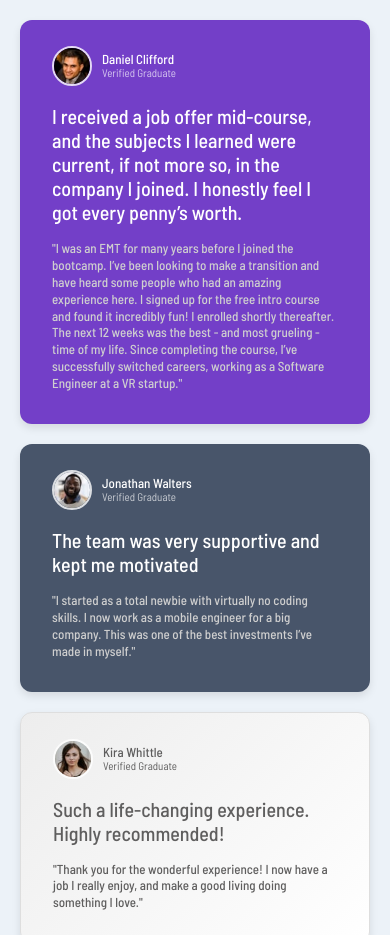
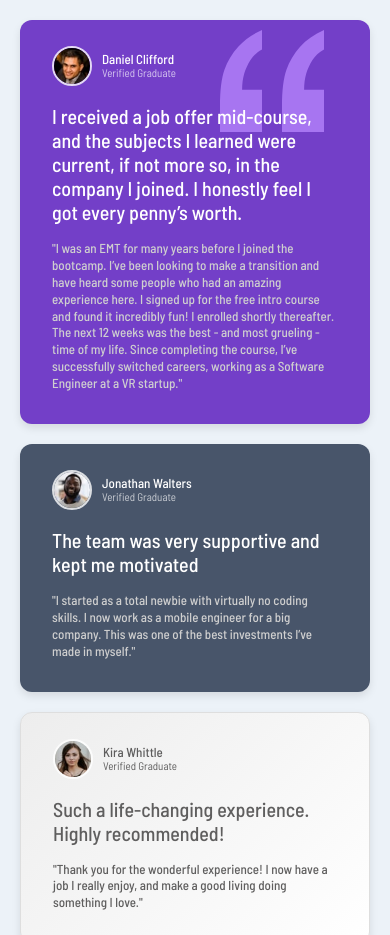
Before and after one commit to harisdev-netizen/testimonials-grid-section, a plain HTML site: page index.html in a window 390 px wide. Shown: the top 935 px of the page. Drawn offline with Linux system fonts and the light colour scheme.

Commit message:
style: ADDED SVG
added svg to the testimonial__item--purple

```diff
--- a/css/main.css
+++ b/css/main.css
@@ -68,6 +68,8 @@ body {
   grid-template-areas:
     'testimonials__item--purple testimonials__item--purple testimonials__item--purple testimonials__item--purple testimonials__item--gray testimonials__item--white'
     'testimonials__item--light testimonials__item--dark testimonials__item--dark testimonials__item--dark testimonials__item--dark testimonials__item--white';
+    /* position: relative;
+      overflow: hidden; */
   gap: 20px;
   max-width: 1110px;
   margin: 0 auto;
@@ -75,6 +77,7 @@ body {
 }
 
 .testimonial {
+  position: relative;
   padding: 26px 32px 32px 32px;
   border-radius: 12px;
   box-shadow: 0 4px 8px var(--color-card-shadow-light);
@@ -85,6 +88,21 @@ body {
 .testimonial:hover {
   transform: translateY(-5px);
   box-shadow: 0 8px 16px var(--color-card-shadow-dark);
+}
+
+.testimonial__header,
+.testimonial__title,
+.testimonial__text {
+  position: relative;
+  z-index: 1;
+}
+
+.testimonial svg {
+  position: absolute;
+  top: 13px;
+  left: 360px;
+  fill: rgba(255, 255, 255, 0.15);
+  z-index: 0;
 }
 
 .testimonial__header {
@@ -140,6 +158,14 @@ body {
       'testimonials__item--light testimonials__item--light testimonials__item--dark testimonials__item--dark testimonials__item--dark testimonials__item--dark'
       'testimonials__item--white testimonials__item--white testimonials__item--white testimonials__item--white testimonials__item--white testimonials__item--white';
   }
+
+  .testimonial svg {
+    position: absolute;
+    top: 20px;
+    left: 400px;
+    fill: rgba(255, 255, 255, 0.15);
+    z-index: 0;
+  }
 }
 
 @media (max-width: 768px) {
@@ -156,4 +182,12 @@ body {
     font-size: 20px;
     font-weight: 500;
   }
+
+  .testimonial svg {
+    position: absolute;
+    top: 10px;
+    left: 200px;
+    fill: rgba(255, 255, 255, 0.1);
+    z-index: 0;
+  }
 }
--- a/index.html
+++ b/index.html
@@ -17,6 +17,7 @@
           <p class="testimonial__role">Verified Graduate</p>
         </div>
       </div>
+      <svg class="testimonial__quote" width="104" height="102" xmlns="http://www.w3.org/2000/svg"><path d="M104 102V59.727H84.114c0-5.871.689-11.182 2.068-15.933 1.379-4.75 3.42-9.287 6.125-13.61C95.01 25.86 98.909 22.257 104 19.375V0c-9.758 4.27-17.712 9.874-23.864 16.813-6.151 6.939-10.712 14.545-13.681 22.818C63.485 47.904 62 59.941 62 75.74V102h42zm-62 0V59.727H22.114c0-5.871.689-11.182 2.068-15.933 1.379-4.75 3.42-9.287 6.125-13.61C33.01 25.86 36.909 22.257 42 19.375V0c-9.652 4.27-17.58 9.874-23.784 16.813C12.01 23.752 7.424 31.358 4.455 39.631 1.485 47.904 0 59.941 0 75.74V102h42z" fill="#A775F1" fill-rule="nonzero"/></svg>
       <h4 class="testimonial__title">I received a job offer mid-course, and the subjects I learned were current, if not more so, in the company I joined. I honestly feel I got every penny’s worth.</h4>
       <p class="testimonial__text">"I was an EMT for many years before I joined the bootcamp. I’ve been looking to make a transition and have heard some people who had an amazing experience here. I signed up for the free intro course and found it incredibly fun! I enrolled shortly thereafter. The next 12 weeks was the best - and most grueling - time of my life. Since completing the course, I’ve successfully switched careers, working as a Software Engineer at a VR startup."</p>
     </div>
```
